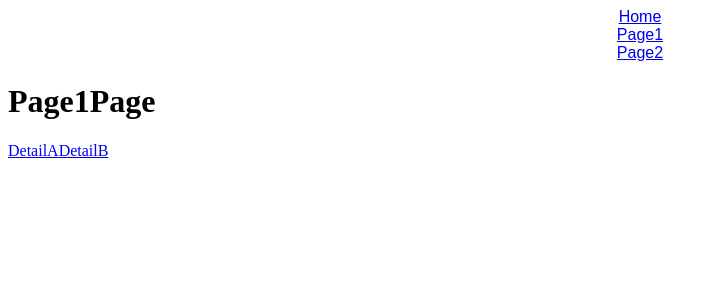
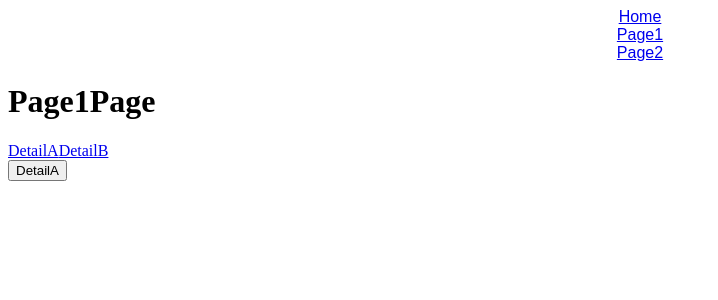
Before and after one commit to aion0721/react-router-sample, a React (Create React App) app: page /page1 in a window 1280 px wide. Shown: the top 300 px of the page, without its empty margins (0-718 px from the left). Built offline with nearby package versions, Linux system fonts and the light colour scheme; the HTML template or start-up script is replaced by a standard one.

Commit message:
no use Link component

```diff
--- a/src/Page1.jsx
+++ b/src/Page1.jsx
@@ -1,12 +1,18 @@
-import { Link } from "react-router-dom";
+import { Link, useHistory } from "react-router-dom";
 
 export const Page1 = () => {
   const arr = [...Array(100).keys()];
+  const history = useHistory();
+  const onClickDetailA = () => {
+    history.push("/page1/page1detailA");
+  };
   return (
     <div>
       <h1>Page1Page</h1>
       <Link to={{ pathname: "/page1/page1detailA", state: arr }}>DetailA</Link>
       <Link to="/page1/page1detailB">DetailB</Link>
+      <br />
+      <button onClick={onClickDetailA}>DetailA</button>
     </div>
   );
 };
```
